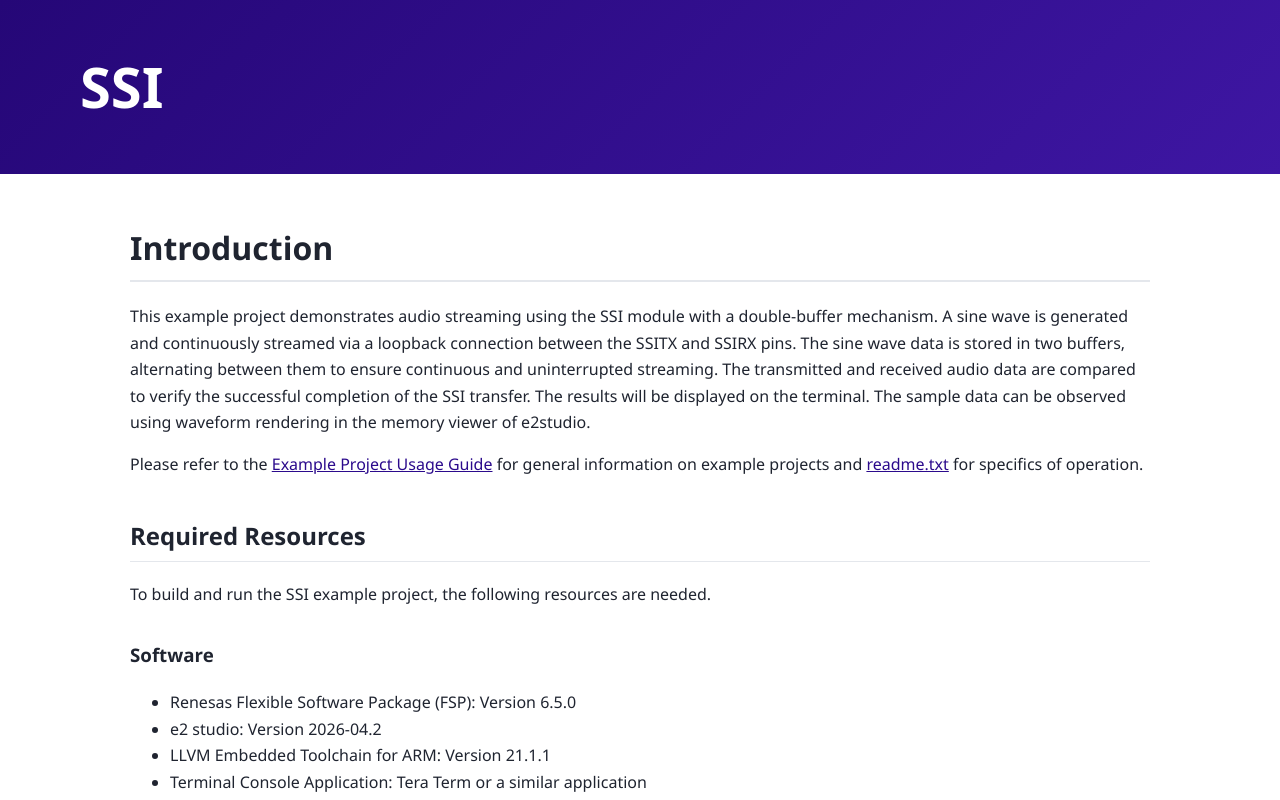
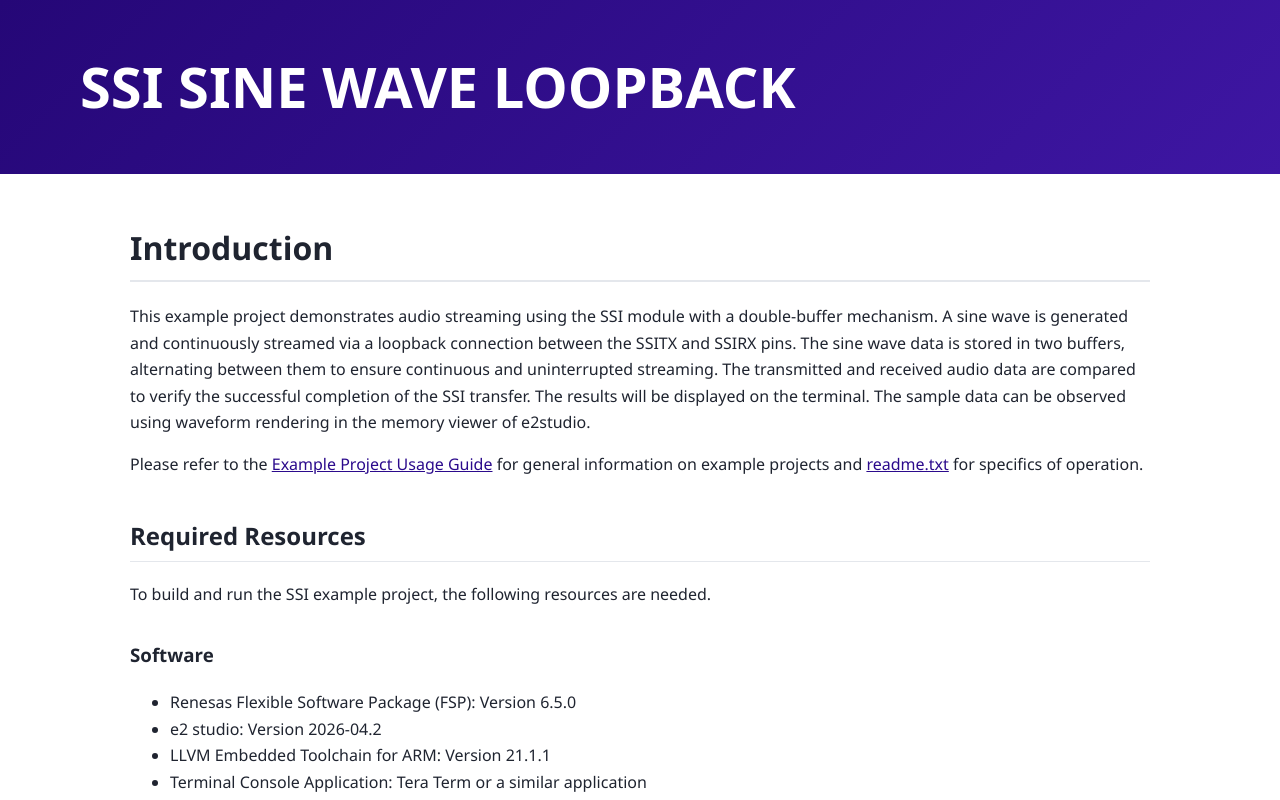
Before and after one commit to renesas/ssi-sine-wave-loopback, a plain HTML site: page index.html in a window 1280 px wide. Shown: the top 800 px of the page. Drawn offline with Linux system fonts and the light colour scheme.

Commit message:
Sync release content from main

```diff
--- a/index.html
+++ b/index.html
@@ -127,7 +127,7 @@ padding: 2.5rem 20px;
 </style>
 </head>
 <body>
-<h1 id="ssi">SSI</h1>
+<h1 id="ssi-sine-wave-loopback">SSI SINE WAVE LOOPBACK</h1>
 <h1 id="introduction">Introduction</h1>
 <p>This example project demonstrates audio streaming using the SSI
 module with a double-buffer mechanism. A sine wave is generated and
```
Also changed, not shown: 1 other file.
